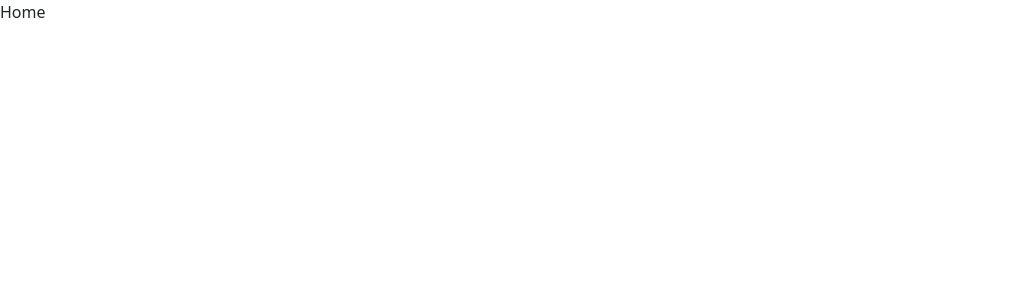
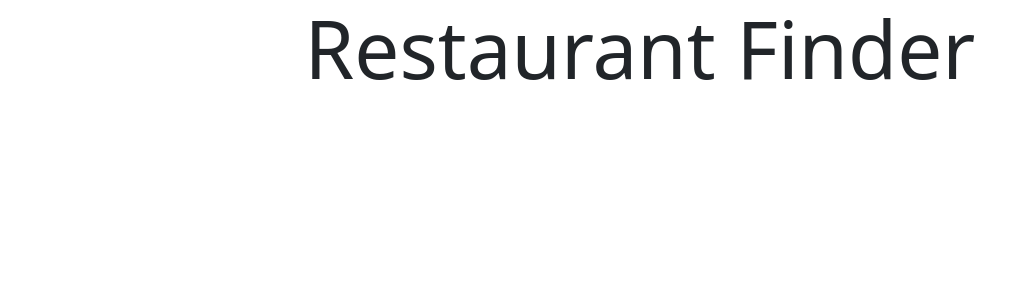
Before and after one commit to gvgui/yelp_pern, a React (Create React App) app in the folder client/: page / in a window 1280 px wide. Shown: the top 300 px of the page, without its empty margins (0-1036 px from the left). Built offline with nearby package versions, Linux system fonts and the light colour scheme.

Commit message:
added header to home page

```diff
--- a/client/src/routes/Home.jsx
+++ b/client/src/routes/Home.jsx
@@ -1,9 +1,10 @@
 import React from 'react';
+import Header from '../components/Header';
 
 const Home = () => {
   return (
     <div>
-        Home
+        <Header/>
     </div>
   );
 };
```
